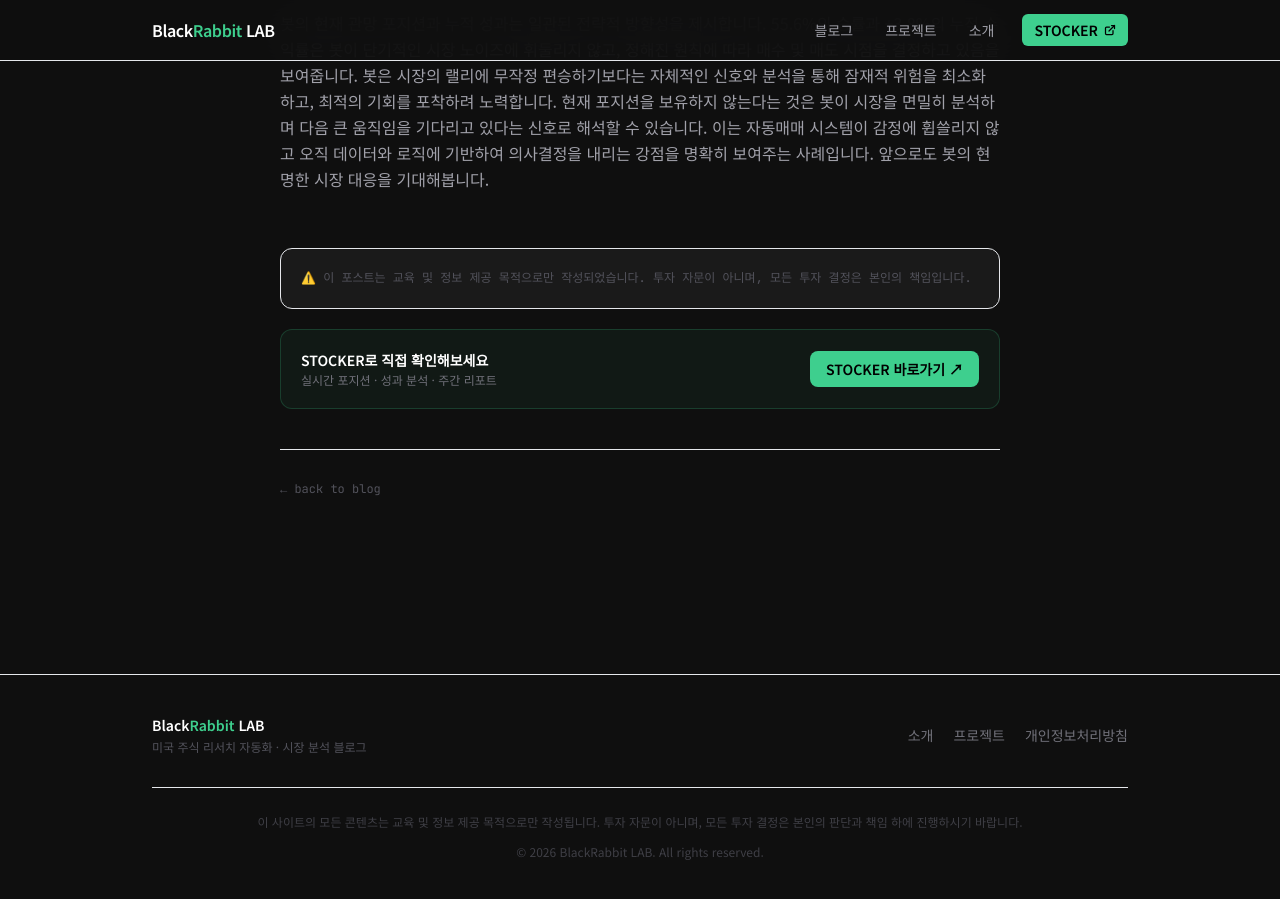
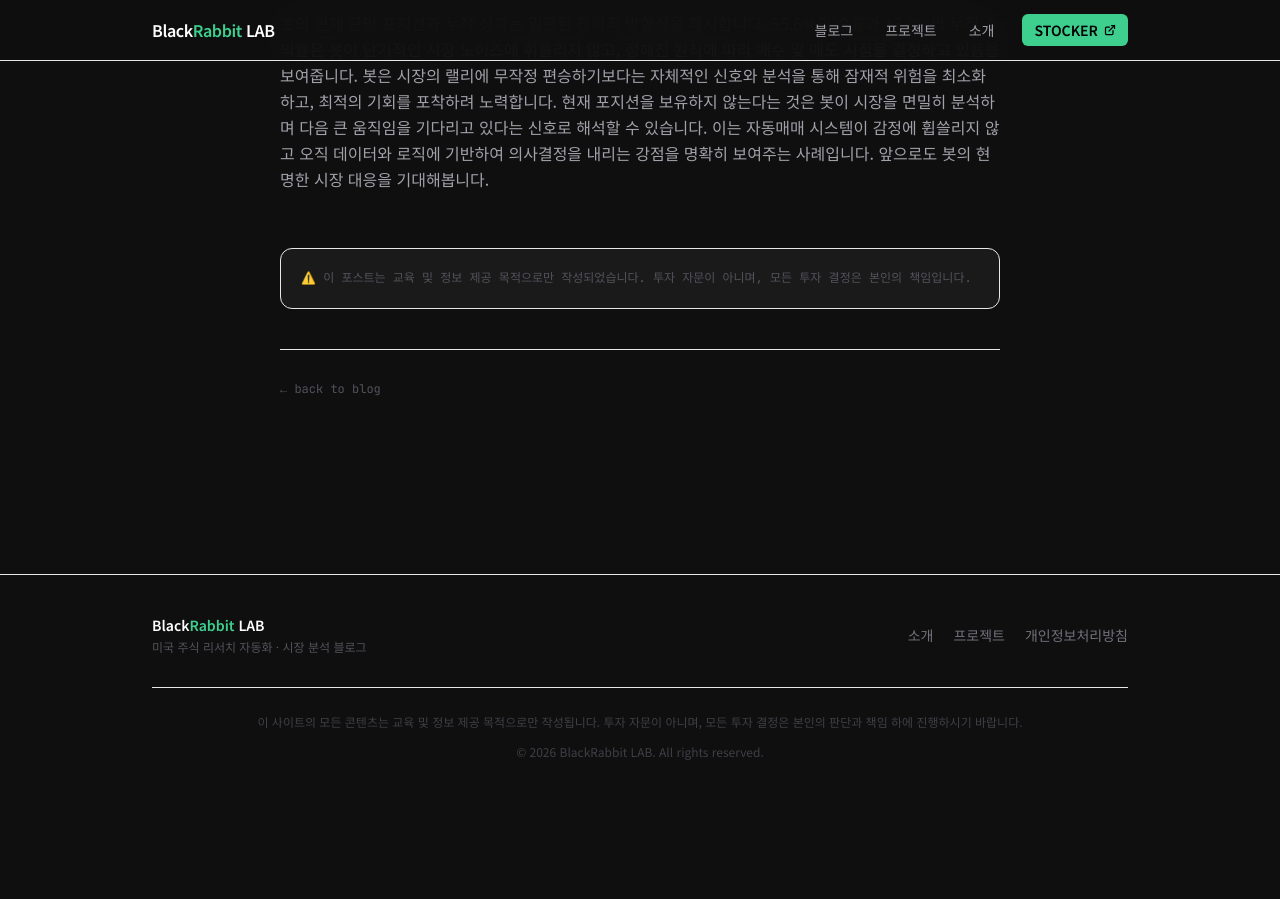
Before and after one commit to blackrabbitDeveloper/blackrabbitdeveloper.github.io, a Jekyll site: the page built from _posts/2026-03-06-positions-미국-주식-자동매매-봇-2026년-3월-6일-포지션-및-누적-성과-분석.md, in a window 1280 px wide and 900 px high, scrolled down 1011 px. Built offline with Jekyll 4.4.1, drawn with Linux system fonts in a browser that asks for light colours; nearby versions of some CDN libraries; after the commit the page ends 1811 px from its top, so only the background shows below that.

Commit message:
Update post.html

```diff
--- a/_layouts/post.html
+++ b/_layouts/post.html
@@ -60,22 +60,6 @@ layout: default
     </p>
   </div>
 
-  <!-- STOCKER CTA -->
-  <div class="mt-5 rounded-xl border border-brand/20 bg-brand/5 p-5 flex flex-col sm:flex-row sm:items-center sm:justify-between gap-4">
-    <div>
-      <p class="text-sm font-semibold text-white">STOCKER로 직접 확인해보세요</p>
-      <p class="mt-0.5 text-xs text-zinc-500">실시간 포지션 · 성과 분석 · 주간 리포트</p>
-    </div>
-    <a
-      href="https://blackrabbitlab.site"
-      target="_blank"
-      rel="noopener noreferrer"
-      class="flex-shrink-0 inline-flex items-center gap-1.5 rounded-lg bg-brand px-4 py-2 text-sm font-semibold text-black transition hover:bg-brand/90"
-    >
-      STOCKER 바로가기 ↗
-    </a>
-  </div>
-
   <!-- Back Bottom -->
   <div class="mt-10 pt-6 border-t border-white/8">
     <a href="{{ '/' | relative_url }}" class="inline-flex items-center gap-1.5 font-mono text-xs text-zinc-600 hover:text-brand transition-colors">
```
